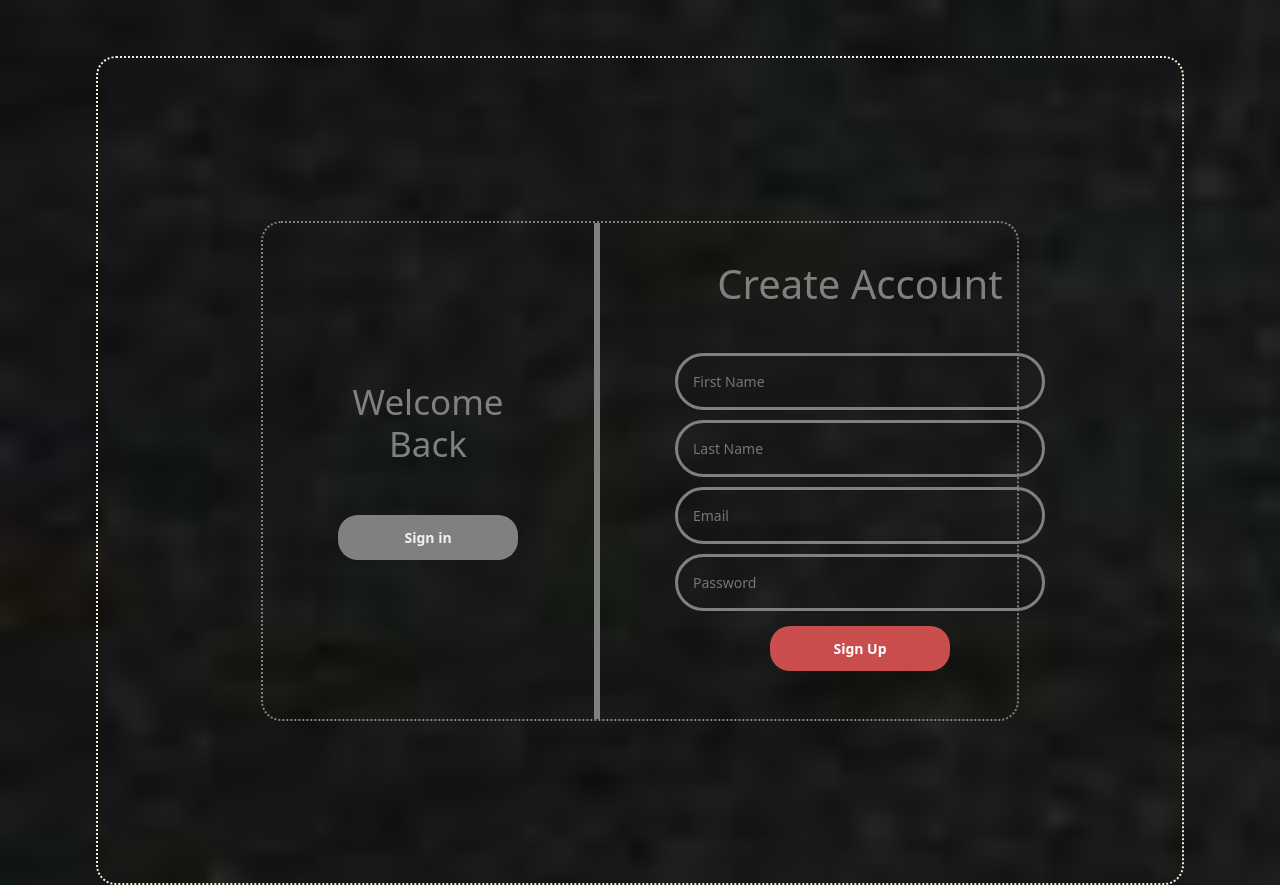
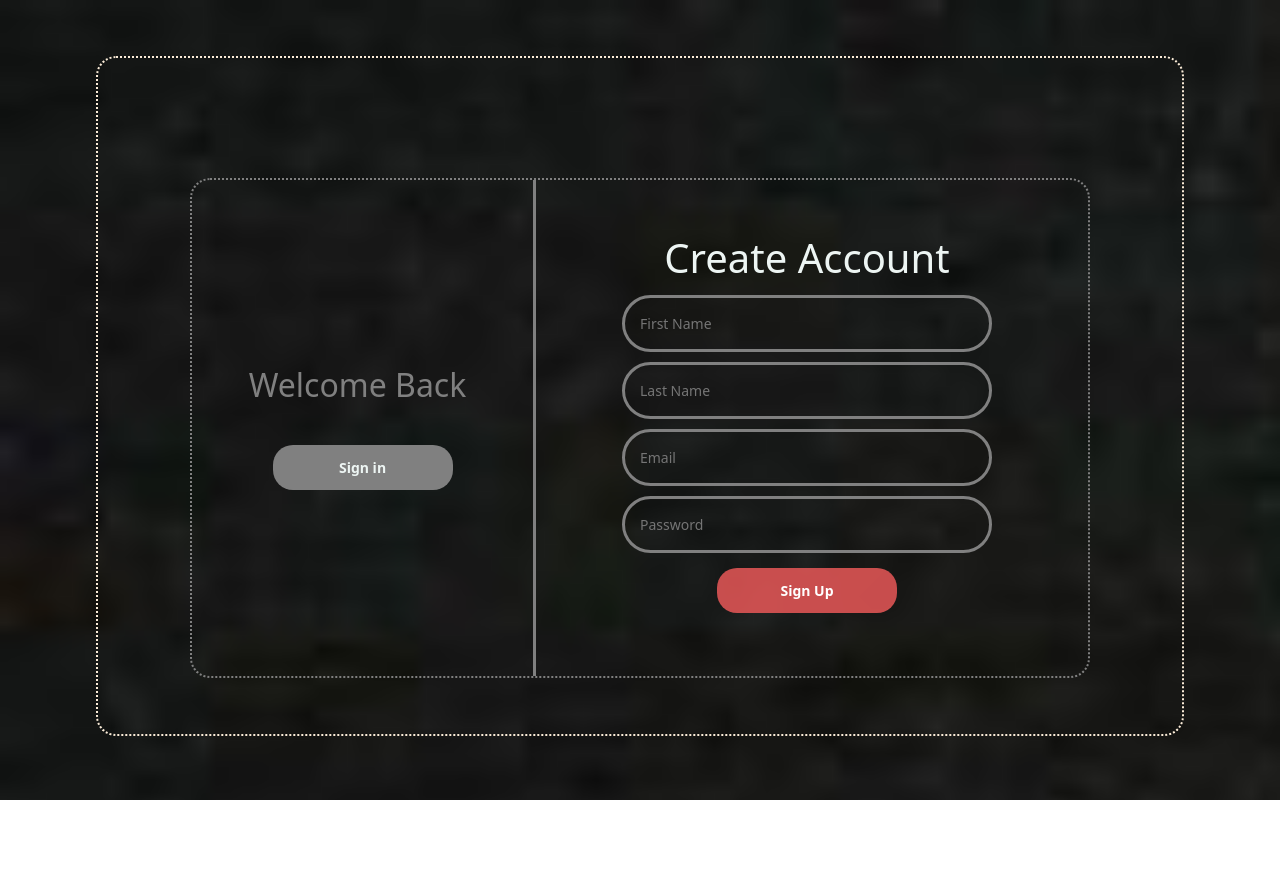
Before and after one commit to shashankusinggithub/GPS_Location, a React (Create React App) app in the folder client/: page /signup in a window 1280 px wide. After the commit the page ends 800 px from the top, so only its background shows below. Built offline with nearby package versions, Linux system fonts and the light colour scheme.

Commit message:
styling done need to write read.me file

```diff
--- a/client/src/components/Login/index.css
+++ b/client/src/components/Login/index.css
@@ -1,15 +1,18 @@
 .login_container {
-  display: flex;
+  display:-webkit-flex;
   align-items: center;
   justify-content: center;
-  padding: 10%;
+  /* padding: 10%; */
 }
 
 .login_form_container {
+  margin-top:12vh;
+  position: relative;
   text-align: center;
-  width: 100vw;
+  width: 80vw;
   max-width: 900px;
-  height: 100vh;
+  /* min-width: 500px; */
+  height: 90vh;
   max-height: 500px;
   display: flex;
   border-width: 2px;
@@ -18,7 +21,9 @@
   border-radius: 20px;
 }
 
-.left {
+.login_form_container .left{
+
+  width: 20vw;
   flex: 2;
   display: flex;
   flex-direction: column;
@@ -27,7 +32,9 @@
   border-top-left-radius: 10px;
   border-bottom-left-radius: 10px;
   color: #edf5f3;
-  padding: 10%;
+  /* margin-right: -10%; */
+  margin-left: 40px;
+  margin-right: 10px;
 }
 
 .form_container {
@@ -41,11 +48,11 @@
   font-size: 40px;
   margin-top: 0;
 }
-
+.login_form_container
 .input {
   outline: none;
   border: none;
-  width: 50vw;
+  width: 30vw;
   max-width: 370px;
   padding: 15px;
   border-radius: 50px;
@@ -54,6 +61,7 @@
   font-size: 14px;
   border-color: grey;
   border-style: solid;
+
 }
 
 .error_msg {
@@ -66,7 +74,9 @@
   text-align: center;
 }
 
+.login_form_container
 .right {
+  width: 10vw;
   position: relative;
   text-align: center;
   flex: 1;
@@ -79,13 +89,17 @@
   border-top: 0;
   border-bottom: 0;
   border-right: 0;
-  padding: 10%;
+  margin-left: 10px;
+  margin-right: 40px;
+  /* padding: 10%; */
 }
 
+.login_form_container
 .right h1 {
   margin-top: 0;
   color: grey;
-  font-size: 40px;
+  font-size:xx-large;
+  margin-left: 20px;
   align-self: center;
   margin-bottom: 40px;
 }
@@ -93,6 +107,11 @@
 .white_btn:hover {
   color: grey;
   background-color: #edf5f3;
+}
+
+.login_form_container
+.white_btn{
+  margin-left: 30px;
 }
 
 .white_btn,
@@ -108,6 +127,8 @@
   font-weight: bold;
   font-size: 14px;
   cursor: pointer;
+  margin-left: 20px;
+
 }
 
 .green_btn {
--- a/client/src/components/Signup/index.css
+++ b/client/src/components/Signup/index.css
@@ -2,14 +2,18 @@
   display: flex;
   align-items: center;
   justify-content: center;
-  padding: 15%;
+  /* max-height: 100vh; */
+  padding: 0 0 0 0;
 }
 
 .signup_form_container {
+  margin-top: 15vh;
+  position: relative;
   text-align: center;
-  width: 100vw;
+  width: 80vw;
   max-width: 900px;
-  height: 100vh;
+  /* min-width: 500px; */
+  height: 90vh;
   max-height: 500px;
   display: flex;
   border-width: 2px;
@@ -18,36 +22,48 @@
   border-radius: 20px;
 }
 
-.left {
+.signup_form_container  .left {
+  width: 10vw;
+  position: relative;
+  text-align: center;
   flex: 1;
   display: flex;
   flex-direction: column;
   align-items: center;
   justify-content: center;
-  border-width: 3px;
-  border-color: gray;
-  border-style: solid;
-  border-left: 0;
-  border-top: 0;
-  border-bottom: 0;
+
+  margin-left: 20px;
+  margin-right: 10px;
 }
 
+.signup_form_container
 .left h1 {
-  text-align: center;
-  margin-bottom: 50px;
+  margin-top: 0;
   color: grey;
-  font-size: 35px;
+  font-size:xx-large;
+  margin-left: 20px;
   align-self: center;
+  margin-bottom: 40px;
 }
 
-.right {
+.signup_form_container  .right {
+  width: 20vw;
   flex: 2;
   display: flex;
   flex-direction: column;
   align-items: center;
   justify-content: center;
+  border-top-left-radius: 10px;
+  border-bottom-left-radius: 10px;
   color: #edf5f3;
-  padding: 10%;
+  margin-left: 40px;
+  margin-right: 10px;
+  border-color: gray;
+  border-style: solid;
+  border-top: 0;
+  border-bottom: 0;
+  border-right:0 ;
+  border-radius: 0;
 }
 
 .form_container {
@@ -60,11 +76,11 @@
   font-size: 40px;
   margin-top: 0;
 }
-
+.signup_form_container
 .input {
   outline: none;
   border: none;
-  width: 50vw;
+  width: 30vw;
   max-width: 370px;
   padding: 15px;
   border-radius: 50px;
@@ -90,13 +106,17 @@
   color: grey;
   background-color: #edf5f3;
 }
+.signup_form_container
+.white_btn{
+  margin-left: 30px;
+}
 
 .white_btn,
 .green_btn {
   border: none;
   outline: none;
   padding: 12px 0;
-  background-color: grey;
+  background-color: gray;
   color: #edf5f3;
   border-radius: 20px;
   width: 20vw;
@@ -104,6 +124,7 @@
   font-weight: bold;
   font-size: 14px;
   cursor: pointer;
+  margin-left: 20px;
 }
 
 .green_btn {
```
